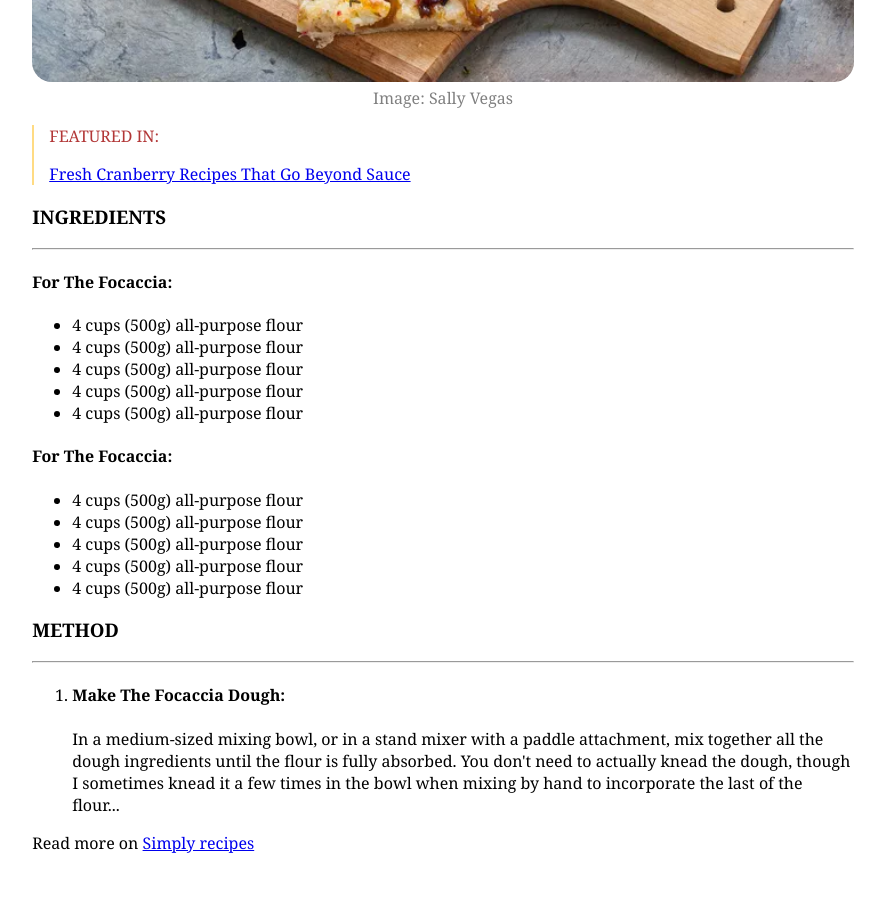
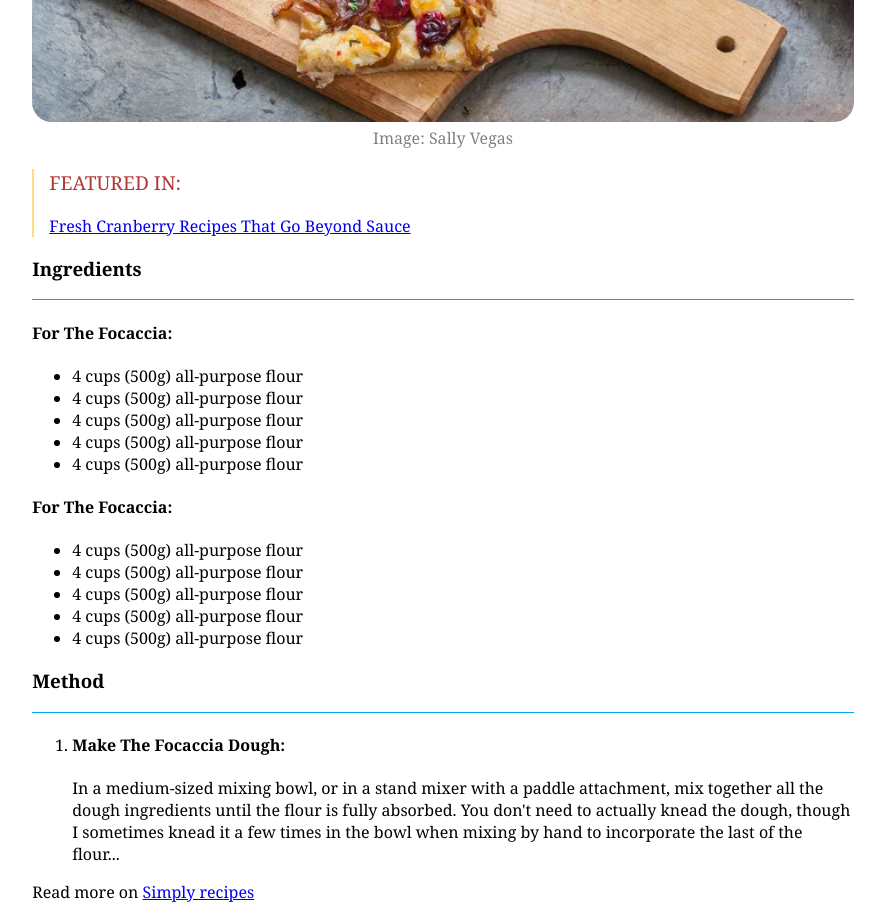
Before and after one commit to MelissaCanu/S1-E3, a plain HTML site: page index.html in a window 1280 px wide. Shown: the part 880-1790 px from the top of the page, without its empty margins (197-1082 px from the left). Before the commit the page ends 1750 px from the top, so only its background shows below. Drawn offline with Linux system fonts and the light colour scheme; files whose address does not match are found by name.

Commit message:
corrections

```diff
--- a/style.css
+++ b/style.css
@@ -2,6 +2,12 @@
 
 body {
   font-family: Georgia, serif;
+}
+
+hr {
+  height: 1px;
+  border: none;
+  background-color: rgb(0, 170, 255);
 }
 
 h4 {
@@ -10,7 +16,7 @@ h4 {
 }
 
 h3 {
-  text-transform: uppercase;
+  text-transform: capitalize;
 }
 
 h1 {
@@ -62,6 +68,11 @@ figure img {
   border-radius: 20px;
 }
 
+figure p {
+  text-align: left;
+  font-size: larger;
+}
+
 figcaption {
   color: gray;
 }
```
Also changed, not shown: index.html (+1 -1 lines).
